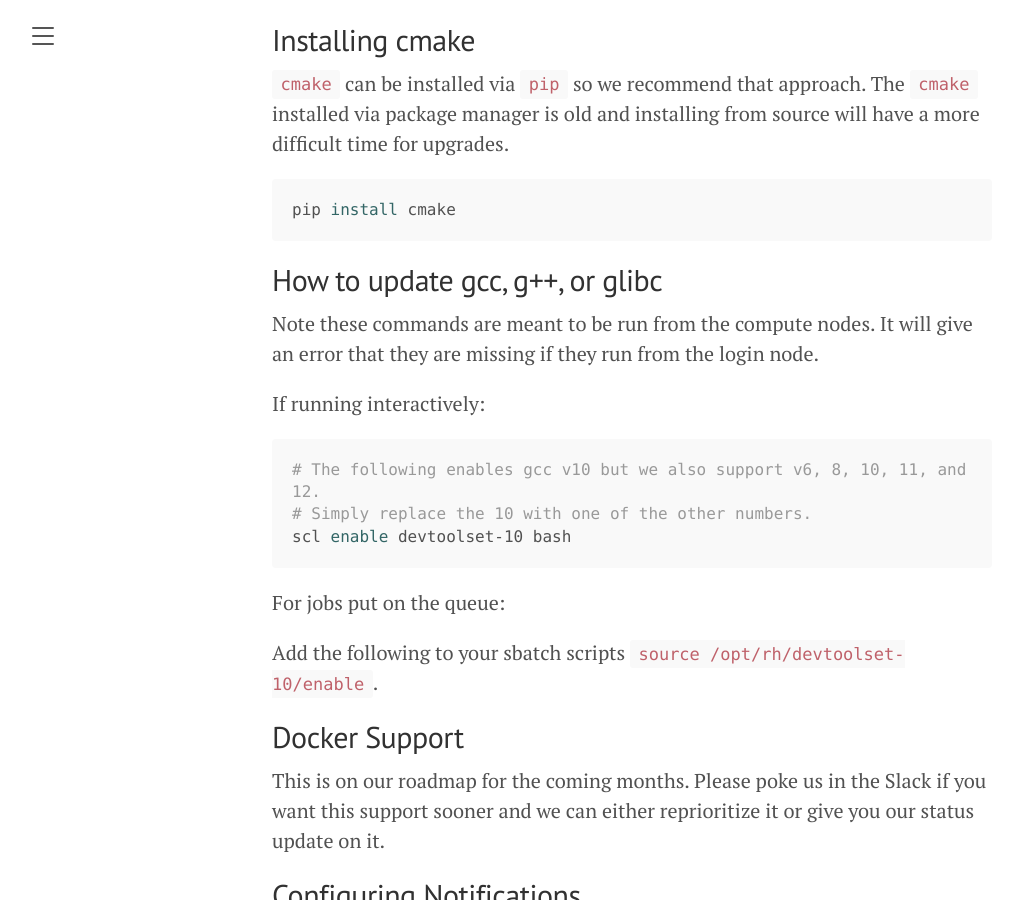
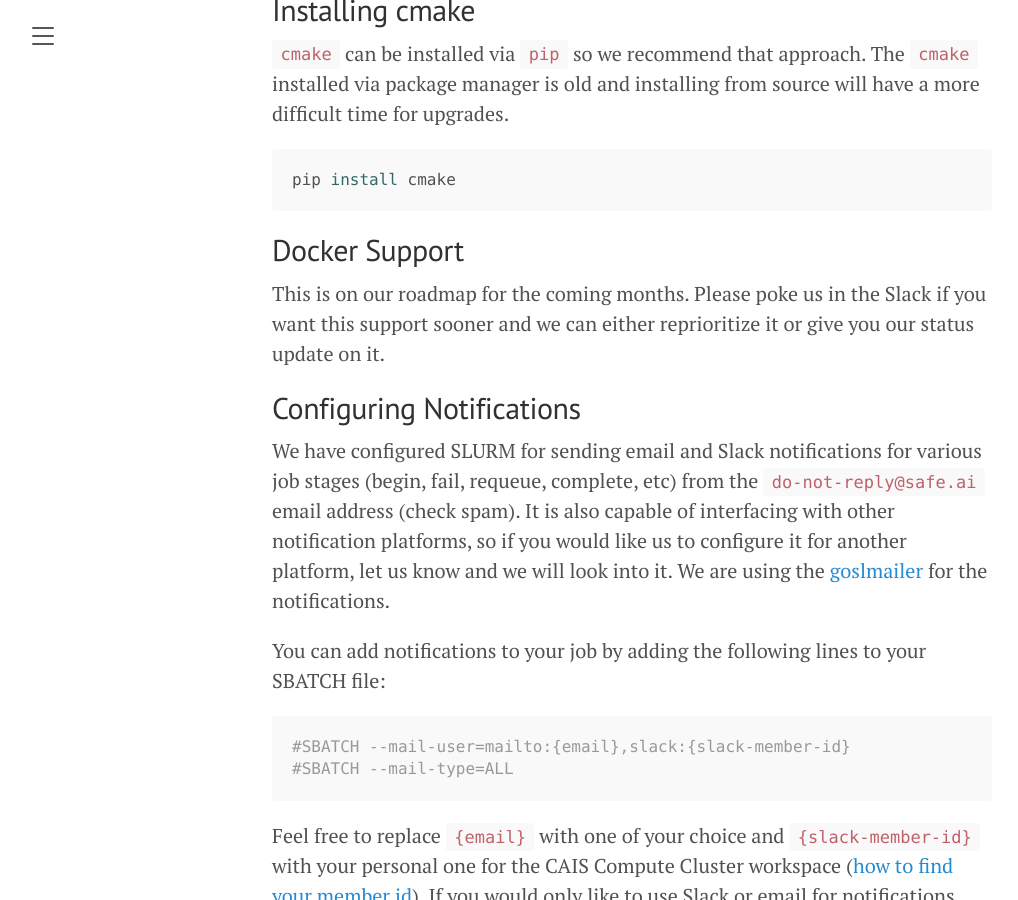
Before and after one commit to centerforaisafety/cluster-docs-old, a Jekyll site: the page built from _posts/2023-05-03-cais-cluster-documentation.md, in a window 1280 px wide and 900 px high, scrolled down 10542 px. Shown: the whole window, without its empty margins (8-1026 px from the left). Built offline with Jekyll 4.4.1, drawn with Linux system fonts in a browser that asks for light colours; some of the changed text lies outside the part shown.

Commit message:
Remove updating gcc section

````diff
--- a/_posts/2023-05-03-cais-cluster-documentation.md
+++ b/_posts/2023-05-03-cais-cluster-documentation.md
@@ -35,7 +35,6 @@
   - [Jupyter Notebooks on the Cluster](#jupyter-notebooks-on-the-cluster)
   - [Switching shell such as to ZSH](#switching-shell-such-as-to-zsh)
   - [Installing cmake](#installing-cmake)
-  - [How to update gcc, g++, or glibc](#how-to-update-gcc-g-or-glibc)
   - [Docker Support](#docker-support)
   - [Configuring Notifications](#configuring-notifications)
   - [VS Code on the Cluster](#vs-code-on-the-cluster)
@@ -351,22 +350,6 @@
 pip install cmake
 ```
 
-## How to update gcc, g++, or glibc
-
-Note these commands are meant to be run from the compute nodes.  It will give an error that they are missing if they run from the login node.
-
-If running interactively:
-
-```bash
-# The following enables gcc v10 but we also support v6, 8, 10, 11, and 12.
-# Simply replace the 10 with one of the other numbers.
-scl enable devtoolset-10 bash
-```
-
-For jobs put on the queue:
-
-Add the following to your sbatch scripts `source /opt/rh/devtoolset-10/enable`.
-
 ## Docker Support
 
 This is on our roadmap for the coming months.  Please poke us in the Slack if you want this support sooner and we can either reprioritize it or give you our status update on it.
````
